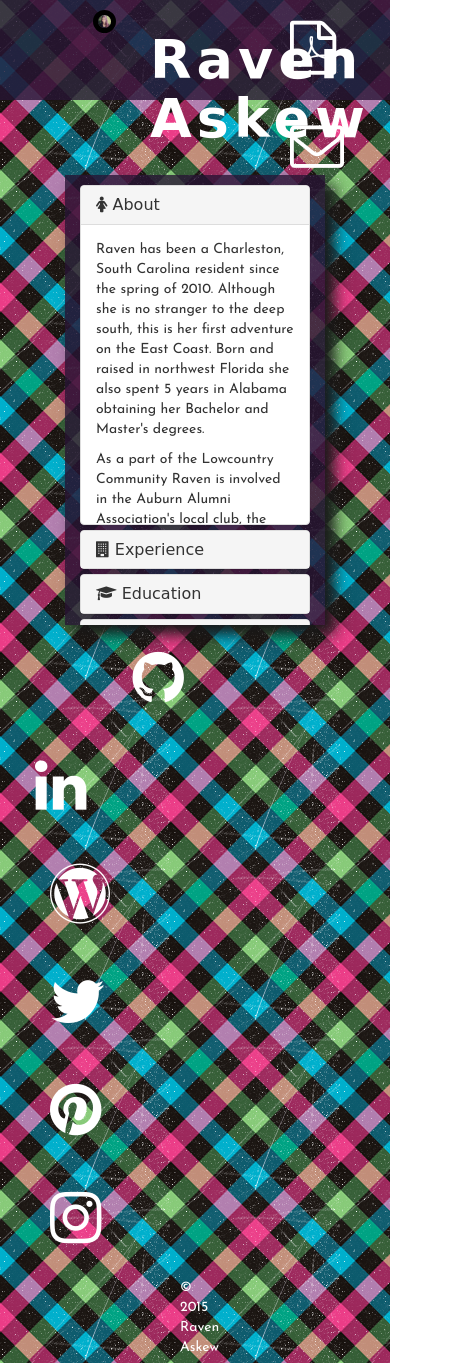
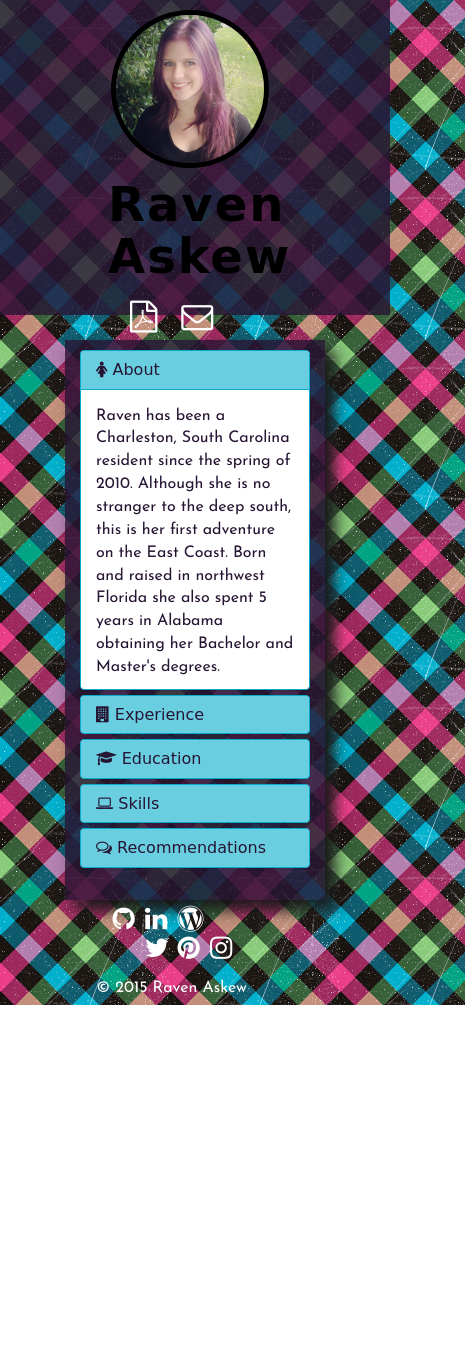
Before and after one commit to raveve/ravenaskewv2, a website: page index.html in a window 390 px wide. Shown: the whole page, 465 px wide, since content can reach past the window. After the commit the page ends 1005 px from the top, so only its background shows below. Drawn offline with nearby package versions, Linux system fonts and the light colour scheme; a web font is replaced by a local one.

Commit message:
Changes to design in SASS as well as using Bootstrap columns. One of my media queries complete as well.

```diff
--- a/css/base.scss
+++ b/css/base.scss
@@ -26,15 +26,22 @@ h1 {
   font-size: 54px;
   letter-spacing: 5px;
   font-weight: bold;
-  color: #FFFFFF;
+  color: #000000;
   margin-top: 30px;
 }
 
+.contact {
+  margin-top: 5px;
+}
+
 .contact a {
-  display: inline;
   font-size: 54px;
-  line-height: 1.8em;
+  line-height: 1.6em;
   padding: 20px;
+}
+
+.contact i:hover {
+  color: rgb(6, 173, 203);
 }
 
 /*******************************
@@ -63,7 +70,7 @@ FADE IN KEYFRAME
 .site-center {
   background-color: rgba(39, 21, 52, 0.8);
   margin-top: 75px;
-  height: 450px;
+  height: 480px;
   -webkit-box-shadow: 10px 10px 15px 0px #191919;
   -moz-box-shadow: 10px 10px 15px 0px #191919;
   box-shadow: 10px 10px 15px 0px #191919;
@@ -75,6 +82,10 @@ FADE IN KEYFRAME
   overflow: scroll;
 }
 
+.panel-body a {
+  color: rgb(39, 21, 52);
+}
+
 .panel-group {
   margin-top: 10px;
 }
@@ -83,13 +94,32 @@ h4 {
   font-family: 'Calligraffitti', cursive;
 }
 
-p {
+body p {
   font-family: 'Josefin Sans', sans-serif;
+  font-size: 16px;
+  color: rgb(39, 21, 52);
 }
 
-ul {
+body ul {
   font-family: 'Josefin Sans', sans-serif;
   list-style-type: square;
+  font-size: 16px;
+}
+
+.panel-default > .panel-heading {
+  background-color: rgba(6, 173, 203, 0.6);
+}
+
+.panel-default {
+border-color: rgb(6, 173, 203);
+}
+
+.panel-default > .panel-heading + .panel-collapse > .panel-body {
+border-top-color: rgb(6, 173, 203);
+}
+
+.panel-title {
+  color: rgb(39, 21, 52);
 }
 
 .panel-heading a:focus {
@@ -109,25 +139,24 @@ ul {
 }
 
 .rec-info {
-text-align: right;
-font-style: italic;
+  text-align: right;
+  font-style: italic;
 }
 
 .social {
   a {
     font-size: 60px;
     line-height: 1.8em;
-    padding: 20px 20px 5px 20px;
   }
 }
 
 .social .fa, .contact .fa {
-  color: white;
+  color: #FFFFFF;
 }
 
 footer p {
-  margin: 5px 0 5px 0;
-  color: white;
+  margin: 5px 15% 5px 15%;
+  color: #FFFFFF;
 }
 
 /*******************************
@@ -150,3 +179,67 @@ ROTATE TRANSITION
     -o-animation: rotateZ(-30deg) 2s ease-in 1;
     animation: rotateZ(-30deg) 2s ease-in 1;
 }
+
+/*******************************
+MEDIA QUERIES
+********************************/
+@media screen and (max-width: 768px) {
+  .social {
+    a {
+      font-size: 46px;
+      line-height: 1.4em;
+    }
+  }
+}
+
+@media screen and (max-width: 650px) {
+  .social {
+    padding-top: 10px;
+    a {
+      font-size: 38px;
+      line-height: 1.2em;
+    }
+  }
+}
+
+@media screen and (max-width: 420px) {
+  .social {
+    padding-top: 8px;
+    a {
+      font-size: 32px;
+      line-height: 1.2em;
+    }
+  }
+}
+
+@media screen and (min-width: 320px) {
+  h1 {
+    font-size: 48px;
+    letter-spacing: 2px;
+    margin-top: 10px;
+    padding-left: 20%;
+  }
+  .contact a {
+    font-size: 32px;
+    line-height: 1.2em;
+    padding: 0 10px 0 10px;
+  }
+  .social {
+    padding-top: 5px;
+    a {
+      font-size: 26px;
+      line-height: 1.1em;
+    }
+  }
+  header {
+    height: 315px;
+  }
+  .site-center {
+    margin-top: 25px;
+    height: 560px;
+  }
+
+  footer p {
+    padding-top: 10px;
+  }
+}
--- a/css/main.css
+++ b/css/main.css
@@ -22,14 +22,19 @@ h1 {
   font-size: 54px;
   letter-spacing: 5px;
   font-weight: bold;
-  color: #FFFFFF;
+  color: #000000;
   margin-top: 30px; }
 
+.contact {
+  margin-top: 5px; }
+
 .contact a {
-  display: inline;
   font-size: 54px;
-  line-height: 1.8em;
+  line-height: 1.6em;
   padding: 20px; }
+
+.contact i:hover {
+  color: #06adcb; }
 
 /*******************************
 FADE IN KEYFRAME
@@ -54,7 +59,7 @@ FADE IN KEYFRAME
 .site-center {
   background-color: rgba(39, 21, 52, 0.8);
   margin-top: 75px;
-  height: 450px;
+  height: 480px;
   -webkit-box-shadow: 10px 10px 15px 0px #191919;
   -moz-box-shadow: 10px 10px 15px 0px #191919;
   box-shadow: 10px 10px 15px 0px #191919;
@@ -64,18 +69,36 @@ FADE IN KEYFRAME
   height: 300px;
   overflow: scroll; }
 
+.panel-body a {
+  color: #271534; }
+
 .panel-group {
   margin-top: 10px; }
 
 h4 {
   font-family: 'Calligraffitti', cursive; }
 
-p {
-  font-family: 'Josefin Sans', sans-serif; }
+body p {
+  font-family: 'Josefin Sans', sans-serif;
+  font-size: 16px;
+  color: #271534; }
 
-ul {
+body ul {
   font-family: 'Josefin Sans', sans-serif;
-  list-style-type: square; }
+  list-style-type: square;
+  font-size: 16px; }
+
+.panel-default > .panel-heading {
+  background-color: rgba(6, 173, 203, 0.6); }
+
+.panel-default {
+  border-color: #06adcb; }
+
+.panel-default > .panel-heading + .panel-collapse > .panel-body {
+  border-top-color: #06adcb; }
+
+.panel-title {
+  color: #271534; }
 
 .panel-heading a:focus {
   text-decoration: none; }
@@ -95,15 +118,14 @@ ul {
 
 .social a {
   font-size: 60px;
-  line-height: 1.8em;
-  padding: 20px 20px 5px 20px; }
+  line-height: 1.8em; }
 
 .social .fa, .contact .fa {
-  color: white; }
+  color: #FFFFFF; }
 
 footer p {
-  margin: 5px 0 5px 0;
-  color: white; }
+  margin: 5px 15% 5px 15%;
+  color: #FFFFFF; }
 
 /*******************************
 ROTATE TRANSITION
@@ -122,3 +144,48 @@ ROTATE TRANSITION
   -moz-animation: rotateZ(-30deg) 2s ease-in 1;
   -o-animation: rotateZ(-30deg) 2s ease-in 1;
   animation: rotateZ(-30deg) 2s ease-in 1; }
+
+/*******************************
+MEDIA QUERIES
+********************************/
+@media screen and (max-width: 768px) {
+  .social a {
+    font-size: 46px;
+    line-height: 1.4em; } }
+
+@media screen and (max-width: 650px) {
+  .social {
+    padding-top: 10px; }
+    .social a {
+      font-size: 38px;
+      line-height: 1.2em; } }
+
+@media screen and (max-width: 420px) {
+  .social {
+    padding-top: 8px; }
+    .social a {
+      font-size: 32px;
+      line-height: 1.2em; } }
+
+@media screen and (min-width: 320px) {
+  h1 {
+    font-size: 48px;
+    letter-spacing: 2px;
+    margin-top: 10px;
+    padding-left: 20%; }
+  .contact a {
+    font-size: 32px;
+    line-height: 1.2em;
+    padding: 0 10px 0 10px; }
+  .social {
+    padding-top: 5px; }
+    .social a {
+      font-size: 26px;
+      line-height: 1.1em; }
+  header {
+    height: 315px; }
+  .site-center {
+    margin-top: 25px;
+    height: 560px; }
+  footer p {
+    padding-top: 10px; } }
--- a/index.html
+++ b/index.html
@@ -12,13 +12,13 @@
   <div class="container-fluid">
     <div class="row">
       <header class="col-md-12 col-xs-12">
-        <div class="col-md-2 col-md-offset-2 col-xs-2 col-xs-offset-2">
+        <div class="col-md-2 col-md-offset-2 col-xs-8 col-xs-offset-2">
           <img src="images/raven-askew.jpg" alt="">
         </div>
-        <div class="col-md-4 col-xs-4">
+        <div class="col-md-4 col-xs-4 col-xs-9 col-xs-offset-2">
           <h1>Raven <span class="rotate">Askew</span></h1>
         </div>
-        <div class="col-md-2 col-xs-2 contact">
+        <div class="col-md-2 col-xs-12 col-xs-offset-3 contact">
           <a href="Raven_Askew_Resume.pdf" target="_blank"><i class="fa fa-file-pdf-o"></i></a>
           <a href="mailto:raven.askew@gmail.com" target="_blank"><i class="fa fa-envelope-o"></i></a>
         </div>
@@ -170,6 +170,7 @@
             </div>
             <div id="collapseFour" class="panel-collapse collapse" role="tabpanel" aria-labelledby="headingFour">
               <div class="panel-body">
+                  <div class="col-md-4 col-xs-12">
                     <p>Working Knowledge:</p>
                     <ul>
                       <li>HTML</li>
@@ -184,6 +185,8 @@
                       <li>Microsoft Office Suite</li>
                       <li>PC and MAC</li>
                     </ul>
+                  </div>
+                <div class="col-md-4 col-xs-12">
                   <p>Basic Knowledge:</p>
                   <ul>
                     <li>SASS</li>
@@ -196,11 +199,14 @@
                     <li>Adobe Photoshop</li>
                     <li>Automated Software Testing</li>
                   </ul>
+                </div>
+                <div class="col-md-4 col-xs-12">
                   <p>Acquiring Knowledge:</p>
                   <ul>
                     <li>Ajax</li>
                     <li>Angular</li>
                   </ul>
+                </div>
               </div>
             </div>
           </div>
@@ -225,26 +231,27 @@
       </div>
     </div>
     <div class="row social">
-      <div class="col-md-1 col-md-offset-3 col-xs-6 col-xs-offset-3">
+      <div class="col-md-1 col-md-offset-3 col-sm-1 col-sm-offset-3 col-xs-1 col-xs-offset-3">
         <a href="https://github.com/raveve" target="_blank"><i class="fa fa-github"></i></a>
       </div>
-      <div class="col-md-1">
+      <div class="col-md-1 col-sm-1 col-xs-1">
         <a href="https://www.linkedin.com/in/ravenaskew" target="_blank"><i class="fa fa-linkedin"></i></a>
-      <div class="col-md-1">
+      </div>
+      <div class="col-md-1 col-sm-1 col-xs-3">
         <a href="http://raveve.com/" target="_blank"><i class="fa fa-wordpress"></i></a>
       </div>
-      <div class="col-md-1">
+      <div class="col-md-1 col-sm-1 col-xs-1 col-xs-offset-4">
         <a href="https://twitter.com/raveve" target="_blank"><i class="fa fa-twitter"></i></a>
       </div>
-      <div class="col-md-1">
+      <div class="col-md-1 col-sm-1 col-xs-1">
         <a href="https://www.pinterest.com/raveve/" target="_blank"><i class="fa fa-pinterest"></i></a>
       </div>
-      <div class="col-md-1">
+      <div class="col-md-1 col-sm-1 col-xs-1">
         <a href="http://instagram.com/rav_eve/" target="_blank"><i class="fa fa-instagram"></i></a>
       </div>
       </div>
     </div>
-    <footer class="col-md-2 col-md-offset-5 col-xs-2 col-xs-offset-5">
+    <footer class="col-md-2 col-md-offset-5 col-xs-11 col-xs-offset-1">
       <p>&copy; 2015 Raven Askew</p>
     </footer>
   </div>
```
Lines whose indentation alone changed are shown as unchanged.
